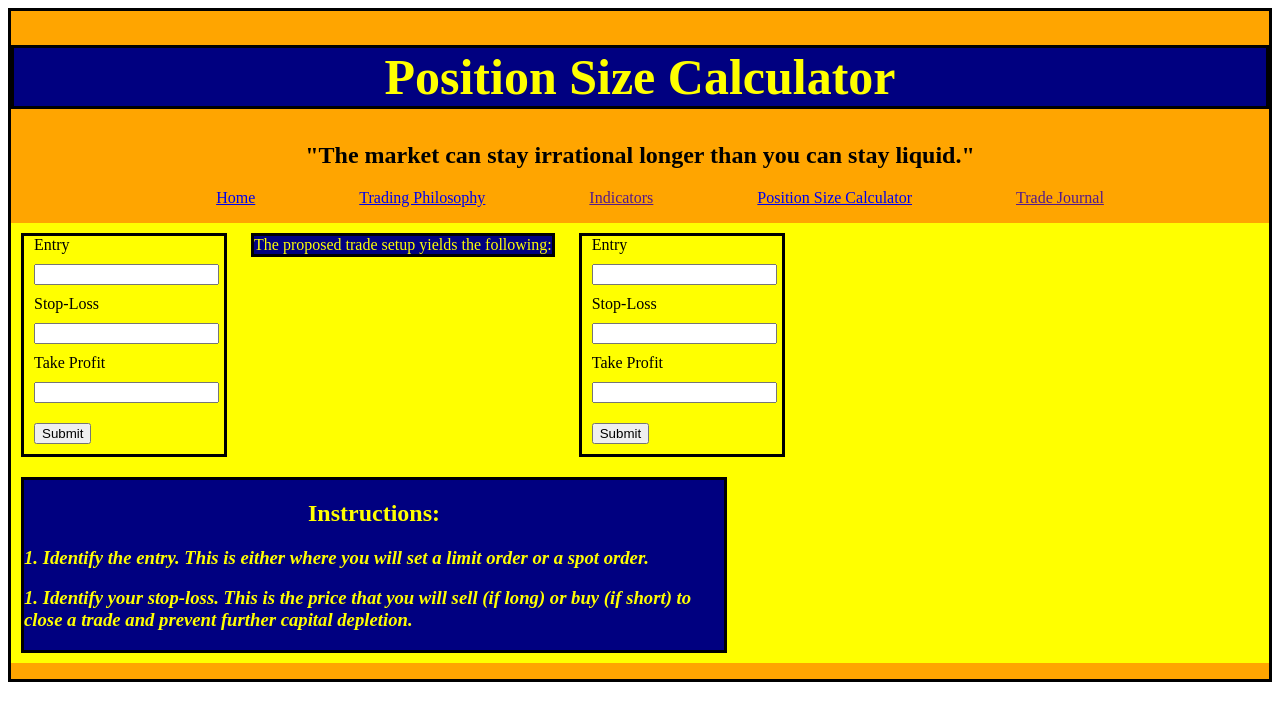
After one commit to MrGraves1986/trading_pro, a Django app: page /calculate in a window 1280 px wide. The commit adds this page. Shown: the top 721 px of the page. Run offline with Django 4.2, Linux system fonts and the light colour scheme.

Commit message:
routed calculator, buit UI, styled

```diff
--- a/trading_pro_app/static/css/style.css
+++ b/trading_pro_app/static/css/style.css
@@ -10,10 +10,12 @@ h1 {
     background-color:navy;
     text-align: center;
     font-size: 50px;
+    border: solid black;
 }
 
 h2 {
     text-align: center;
+    /* border: solid black; */
 }
 
 ul {
@@ -73,3 +75,51 @@ h3 {
     color: yellow;
     background-color: navy;
 }
+
+#calculation_package {
+    background-color: yellow;
+}
+
+#calc {
+    display: inline-block;
+    width: 200px;
+    background-color: yellow;
+    margin: 10px;
+    border: solid black;
+}
+
+#setup {
+    display: inline-block;
+    vertical-align: top;
+    margin: 10px;
+    border: solid black;
+}
+
+#stats {
+    display: inline-block;
+    width: 200px;
+    background-color: yellow;
+    margin: 10px;
+    border: solid black;
+}
+
+#purpose {
+    display: inline-block;
+    vertical-align: top;
+    margin: 10px;
+    color:yellow;
+    background-color:navy;
+    width: 700px;
+    /* margin-left: 5px; */
+    border: solid black;
+
+}
+
+label {
+    /* padding: 10px; */
+    margin: 10px;
+}
+input {
+    margin: 10px;
+
+}
--- /dev/null
+++ b/trading_pro_app/templates/calculator.html
@@ -0,0 +1,55 @@
+<!DOCTYPE html>
+<html lang="en">
+<head>
+    <meta charset="UTF-8">
+    <meta http-equiv="X-UA-Compatible" content="IE=edge">
+    <meta name="viewport" content="width=device-width, initial-scale=1.0">
+    <title>Document</title>
+    {% load static %}
+    <link rel="stylesheet" href="{% static 'css/style.css' %}">
+</head>
+<body>
+    <div class="container">
+        <h1>Position Size Calculator</h1>
+        <h2>"The market can stay irrational longer than you can stay liquid."</h2>
+        <ul>
+            <li><a href="/">Home</a></li>
+            <li><a href="/philosophy">Trading Philosophy</a></li>
+            <li><a href="">Indicators</a></li>
+            <li><a href="/calculate">Position Size Calculator</a></li>
+            <li><a href="">Trade Journal</a></li>
+        </ul>
+        </p>
+        <div id="calculation_package">
+            <div id="calc">
+                <label for="entry">Entry</label>
+                <input type="number" name="entry">
+                <label for="stop_loss">Stop-Loss</label>
+                <input type="number" name="stop_loss">
+                <label for="take_profit">Take Profit</label>
+                <input type="number" name="take_profit">
+                <input type="submit" value="Submit">
+            </div>
+            <p id="setup">The proposed trade setup yields the following:</p>
+            <div id="stats">
+                <label for="entry">Entry</label>
+                <input type="number" name="entry">
+                <label for="stop_loss">Stop-Loss</label>
+                <input type="number" name="stop_loss">
+                <label for="take_profit">Take Profit</label>
+                <input type="number" name="take_profit">
+                <input type="submit" value="Submit">
+            </div>
+            <div id="purpose">
+                <h2>Instructions:</h2>
+                <h3>1. Identify the entry. This is either where you will set a limit order or a spot order.</h3>
+                <h3>1. Identify your stop-loss. This is the price that you will sell (if long) or buy (if short) to close a trade and prevent further capital depletion.</h3>
+            </div>
+        </div>
+            <p></p>
+
+    </div>
+
+
+</body>
+</html>
--- a/trading_pro_app/templates/index.html
+++ b/trading_pro_app/templates/index.html
@@ -18,7 +18,7 @@
             <li><a href="/">Home</a></li>
             <li><a href="/philosophy">Trading Philosophy</a></li>
             <li><a href="">Indicators</a></li>
-            <li><a href="">Position Size Calculator</a></li>
+            <li><a href="/calculate">Position Size Calculator</a></li>
             <li><a href="">Trade Journal</a></li>
         </ul>
         <img src="static\img\trading_pic.jpg" alt="trading_photo">
--- a/trading_pro_app/templates/philosophy.html
+++ b/trading_pro_app/templates/philosophy.html
@@ -16,7 +16,7 @@
             <li><a href="/">Home</a></li>
             <li><a href="/philosophy">Trading Philosophy</a></li>
             <li><a href="">Indicators</a></li>
-            <li><a href="">Position Size Calculator</a></li>
+            <li><a href="/calculate">Position Size Calculator</a></li>
             <li><a href="">Trade Journal</a></li>
         </ul>
         <h2 id="opener">Trading can get increasingly complex without venturing too far in which is why I aim to simplify things. If you can remember a few basic principles, you will lay a solid foundation for profitable trading. 1 & 2 are the most important and the rest are in no particular order.</h2>
--- a/trading_pro_app/urls.py
+++ b/trading_pro_app/urls.py
@@ -3,5 +3,6 @@ from . import views
 
 urlpatterns = [
     path('', views.index),
-    path('philosophy', views.philosophy)
+    path('philosophy', views.philosophy),
+    path('calculate', views.calculate),
 ]
--- a/trading_pro_app/views.py
+++ b/trading_pro_app/views.py
@@ -5,3 +5,6 @@ def index(request):
 
 def philosophy(request):
     return render(request, "philosophy.html")
+
+def calculate(request):
+    return render(request, "calculator.html")
```
